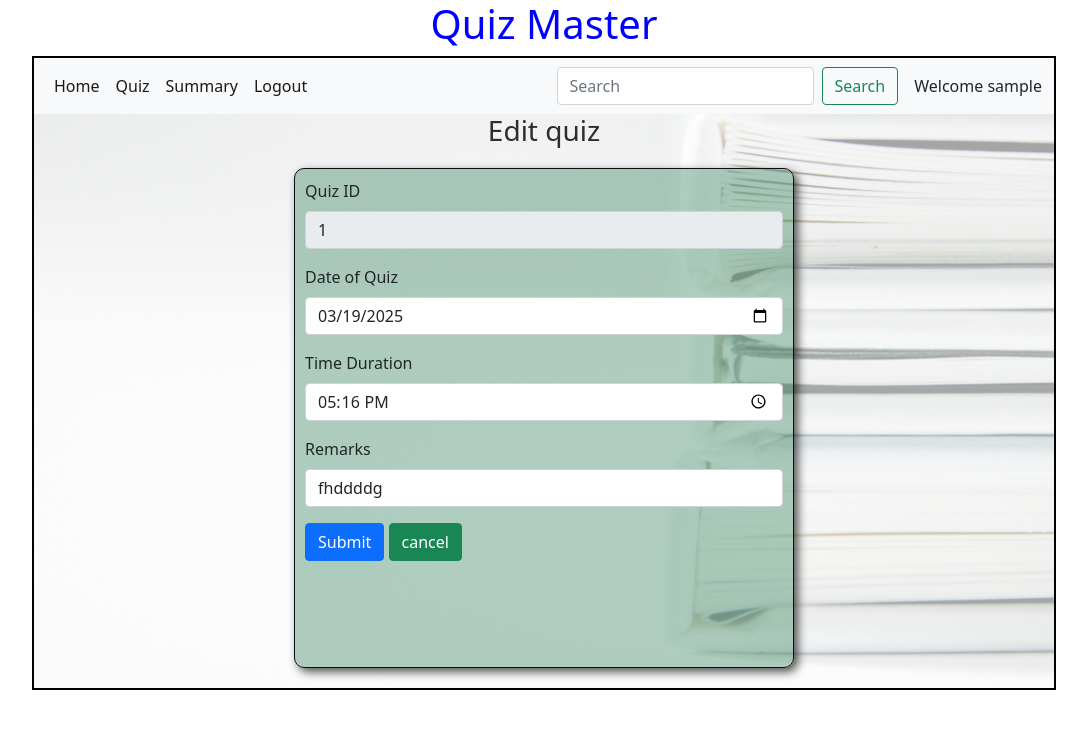
After one commit to 23f2004613/Quiz_Master, a Flask app: a page that uses templates/edit_quiz.html in a window 1280 px wide. The commit adds this page. Shown: the top 729 px of the page, without its empty margins (96-1183 px from the left). Run offline with Flask 3, Linux system fonts and the light colour scheme; data comes from the database, SQL or seed files in the repository; both versions use the stored data as it was after the commit.

Commit message:
edit quiz

```diff
--- a/controllers/controller.py
+++ b/controllers/controller.py
@@ -25,7 +25,7 @@ def user_dashboard(name):
 @app.route('/quiz_dashboard/<name>')
 def quiz_dashboard(name):
     quizs = get_quizs()
-    return  render_template("quiz_dashboard.html",name=name,quizs=quizs)
+    return render_template("quiz_dashboard.html",quizs=quizs,name=name)
 
 # #################################################### login ########################################################
 
@@ -186,7 +186,38 @@ def add_quiz(id,name):
     return render_template("add_quiz.html",name=name,chapter=chap)
 
 
-##################################         search #################################################
+###########################################    edit quiz #############################################
+
+
+@app.route("/edit_quiz/<id>/<name>",methods=["GET","POST"])
+def edit_quiz(id,name):
+    today = datetime.today().date()
+    quiz = get_quiz(id)
+    if request.method=="POST":
+        mod_date_of_quiz = request.form.get("date_of_quiz")
+        mod_time_duration = request.form.get("time_duration")
+        mod_remarks = request.form.get("remarks")
+        if not mod_date_of_quiz or not mod_time_duration :
+            return render_template("edit_quiz.html",quiz=quiz,name=name,msg="Fill all inputs")
+        year, month, day = map(int, mod_date_of_quiz.split('-'))
+        date_obj = date(year, month, day)
+        time_parts = list(map(int, mod_time_duration.split(':')))
+        hour, minute = time_parts[:2]
+        time_obj = time(hour, minute)
+        if date_obj <= today:
+            return render_template("edit_quiz.html",name=name,quiz=quiz,msg="increase date")
+        quiz.date_of_quiz=date_obj
+        quiz.time_duration=time_obj
+        quiz.remarks=mod_remarks
+        db.session.commit()
+        return redirect(url_for("quiz_dashboard",name=name))
+    return render_template("edit_quiz.html",quiz=quiz,name=name)
+
+############################## ########## add question ############################################
+# @app.route("/add_question/")
+
+
+#############################################    search #################################################
 
 @app.route("/search/<name>", methods=['GET','POST'])
 def search(name):
@@ -229,3 +260,8 @@ def  get_subject(id):
 def  get_chapter(id):
     chapter = Chapter.query.filter_by(id=id).first()
     return chapter
+
+
+def  get_quiz(id):
+    quiz = Quiz.query.filter_by(id=id).first()
+    return quiz
--- /dev/null
+++ b/templates/edit_quiz.html
@@ -0,0 +1,70 @@
+<!DOCTYPE html>
+<html lang="en">
+<head>
+    <meta charset="UTF-8">
+    <meta name="viewport" content="width=device-width, initial-scale=1.0">
+    <link rel="stylesheet" href="/static/css/style.css">
+    <link href="https://cdn.jsdelivr.net/npm/bootstrap@5.0.2/dist/css/bootstrap.min.css" rel="stylesheet" integrity="sha384-EVSTQN3/azprG1Anm3QDgpJLIm9Nao0Yz1ztcQTwFspd3yD65VohhpuuCOmLASjC" crossorigin="anonymous">
+    <title>add subject</title>
+</head>
+<body>
+    <div id="container">
+        <h1 id="heading">Quiz Master</h1>
+        <div id="panel">
+            <!-- nav var started here -->
+            <nav class="navbar navbar-expand-lg navbar-light bg-light">
+                <div class="container-fluid">
+                  <div class="collapse navbar-collapse" id="navbarSupportedContent">
+                    <ul class="navbar-nav me-auto mb-2 mb-lg-0">
+                      <li class="nav-item">
+                        <a class="nav-link active" aria-current="page" href="#">Home</a>
+                      </li>
+                      <li class="nav-item">
+                        <a class="nav-link active" href="#">Quiz</a>
+                      </li>
+                      <li class="nav-item">
+                        <a class="nav-link active" href="#">Summary</a>
+                      </li>
+                      <li class="nav-item">
+                        <a class="nav-link active" href="/login">Logout</a>
+                      </li>
+                    </ul>
+                    <form class="d-flex">
+                      <input class="form-control me-2" type="search" placeholder="Search" aria-label="Search">
+                      <button class="btn btn-outline-success" type="submit">Search</button>
+                    </form>
+                  </div>
+                  <span class="ms-3">Welcome {{name}}</span>
+                </div>
+              </nav>
+              <!-- nav bar ends here -->
+              <h3 id="center">Edit quiz</h3>
+              <div id="input_form">
+                <form action="/edit_quiz/{{quiz.id}}/{{name}}" method="POST">
+                    <div class="mb-3">
+                        <label for="quiz_id" class="form-label">Quiz ID</label>
+                        <input type="number" class="form-control" id="quiz_id" name="quiz_id" value="{{quiz.id}}"  readonly>
+                      </div>
+                    <div class="mb-3">
+                      <label for="date_of_quiz" class="form-label">Date of Quiz</label>
+                      <input type="date" class="form-control" id="date_of_quiz" name="date_of_quiz" value="{{quiz.date_of_quiz}}">
+                    </div>
+                    <div class="mb-3">
+                      <label for="time_duration" class="form-label">Time Duration</label>
+                      <input type="time" class="form-control" id="time_duration" name="time_duration" value="{{quiz.time_duration}}">
+                    </div>
+                    <div class="mb-3">
+                      <label for="remarks" class="form-label">Remarks</label>
+                      <input type="text" class="form-control" id="remarks" name="remarks" value="{{quiz.remarks}}">
+                    </div>
+                    <div class="mb-3">
+                        <button type="submit" class="btn btn-primary">Submit</button>
+                        <a href="/quiz_dashboard/{{name}}" type="button" class="btn btn-success"> cancel</a>
+                        {{msg}}
+                    </div>
+                  </form>
+            </div>
+        </div>
+    </div>
+</body>
+</html>
```
Also changed, not shown: templates/add_question.html (added, +89 -0 lines), templates/quiz_dashboard.html (+4 -4 lines), instance/quiz_master.sqlite3.
